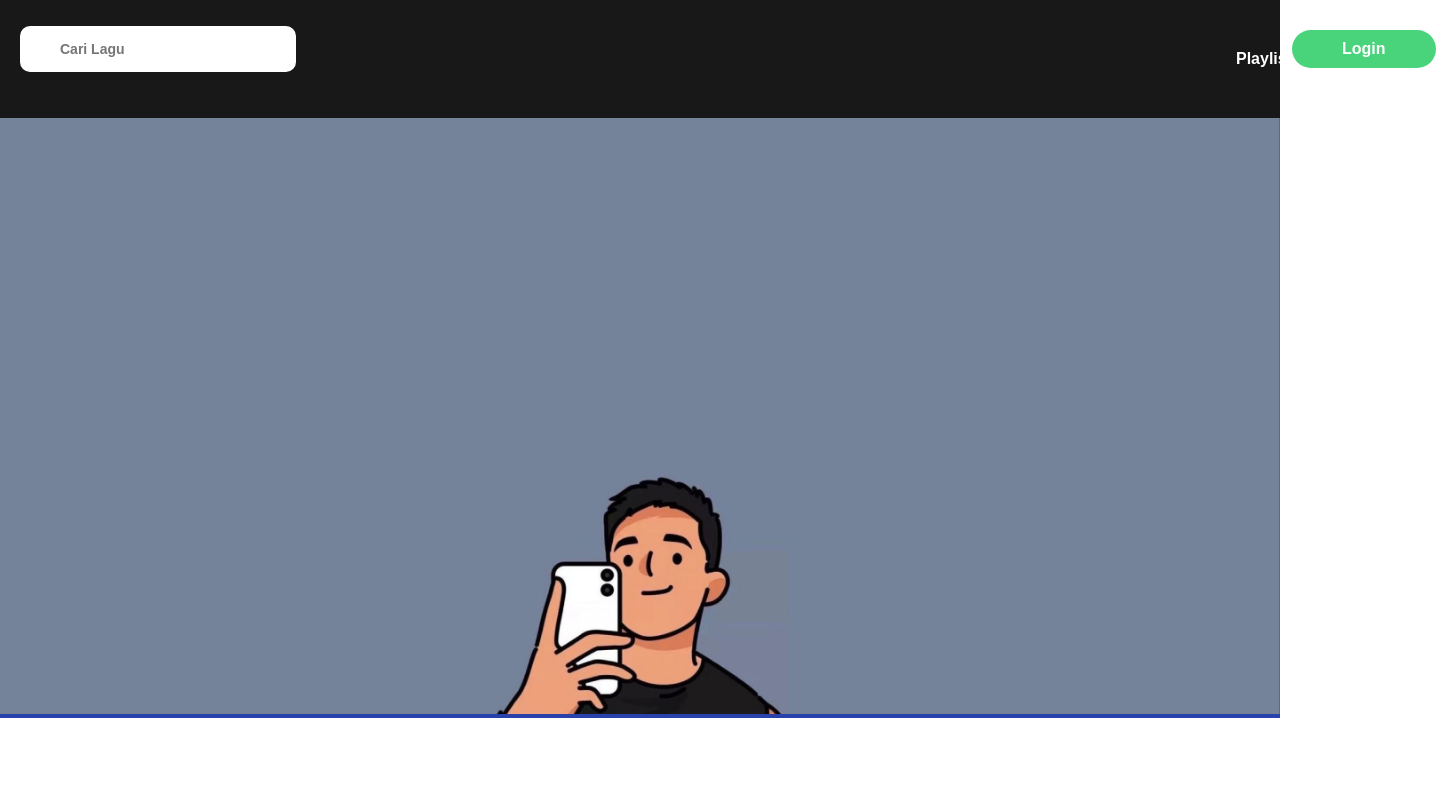
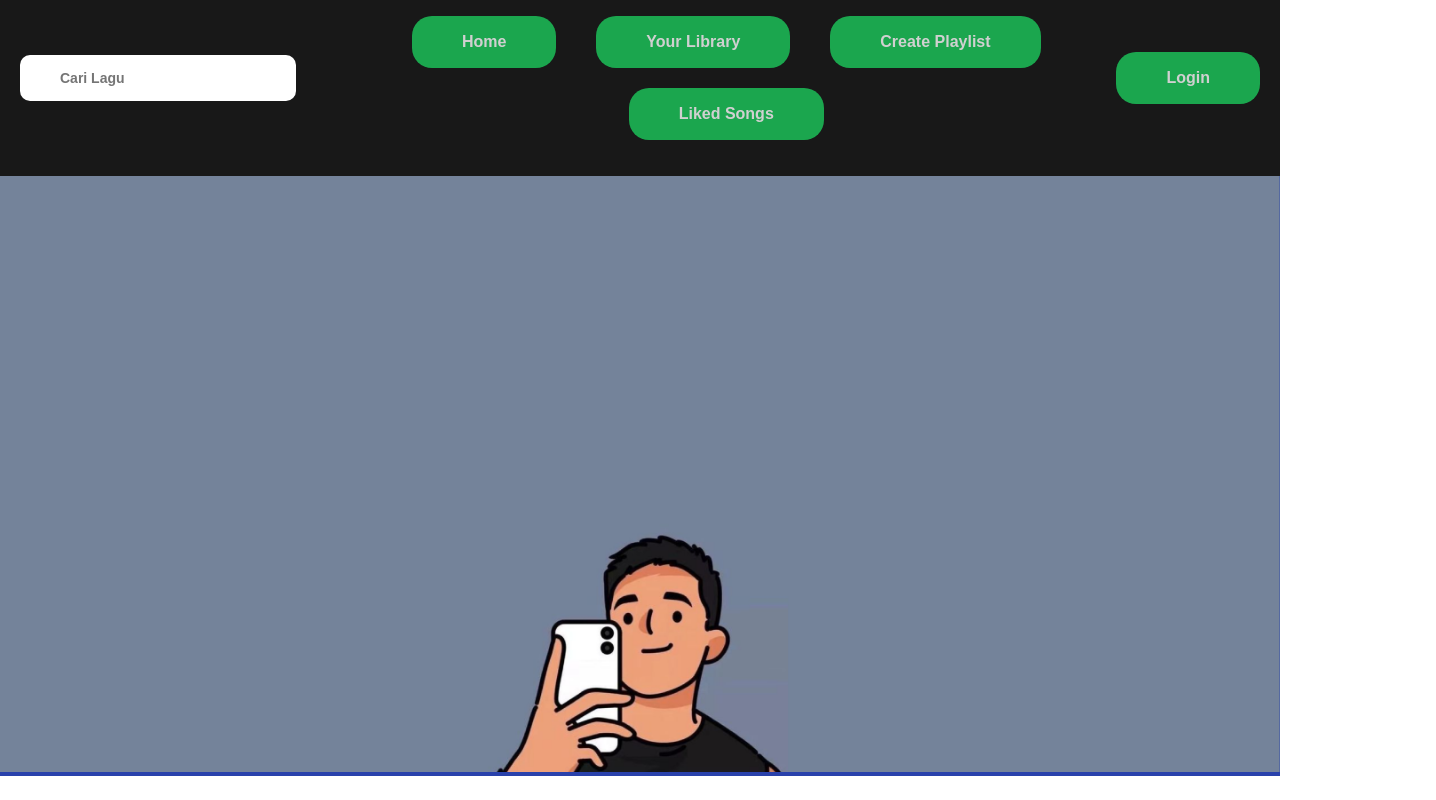
Before and after one commit to ragilpn/Homework, a React (Create React App) app: page / in a window 1280 px wide. Shown: the whole page, 1436 px wide, since content can reach past the window. Built offline with nearby package versions, Linux system fonts and the light colour scheme.

Commit message:
commit homework

```diff
--- a/src/pages/Home/index.js
+++ b/src/pages/Home/index.js
@@ -42,8 +42,8 @@ const Home = () => {
 
     const login = () => {
         const callbackUrl = "http://localhost:3000/"
-        const clientId = process.env.REACT_APP_SPOTIFY_ID
-        const scope = "playlist-modify-private"
+        const clientId = "088d0c7e4aa0454292b279ac6c7fb4d2"
+        const scope = ["playlist-modify-private", "user-read-currently-playing"]
         const url = `https://accounts.spotify.com/en/authorize?response_type=token&client_id=${clientId}&scope=${encodeURIComponent(scope)}&redirect_uri=${encodeURIComponent(callbackUrl)}`
 
         window.location.replace(url);
@@ -63,11 +63,20 @@ const Home = () => {
         <>
             <div className="navbar">
                 <SearchBar onSearch={search}/>
-                <ul>
-                    <li>
-                        Playlist
-                    </li>
-                </ul>
+                <div className='nav'>
+                <button>
+                    <p>Home</p>
+                </button>
+                <button>
+                    <p>Your Library</p>
+                </button>
+                <button>
+                    <p>Create Playlist</p>
+                </button>
+                <button>
+                    <p>Liked Songs</p>
+                </button>
+                </div>
                 { token === "" ? <button onClick={login}>Login</button> : <button onClick={logout}>Logout</button>}
             </div>
             <div className="container">
--- a/src/pages/Home/style.css
+++ b/src/pages/Home/style.css
@@ -16,7 +16,7 @@
     background-color: #1CCA5C;
     color: white;
     border: none;
-    padding: 10px 50px;
+    padding: 17px 50px;
     font-size: 16px;
     font-weight: bold;
     border-radius: 20px;
@@ -34,3 +34,15 @@
 .navbar button:hover {
     background-color: #282828;
 }
+
+.nav button {
+    background-color: #1CCA5C;
+    color: white;
+    border: none;
+    padding: 1px 50px;
+    margin-left: 40px;
+    font-size: 16px;
+    font-weight: bold;
+    border-radius: 20px;
+    cursor: pointer;
+}
```
Also changed, not shown: src/components/Playlist/SpotifyGetPlaylist.js (added).
